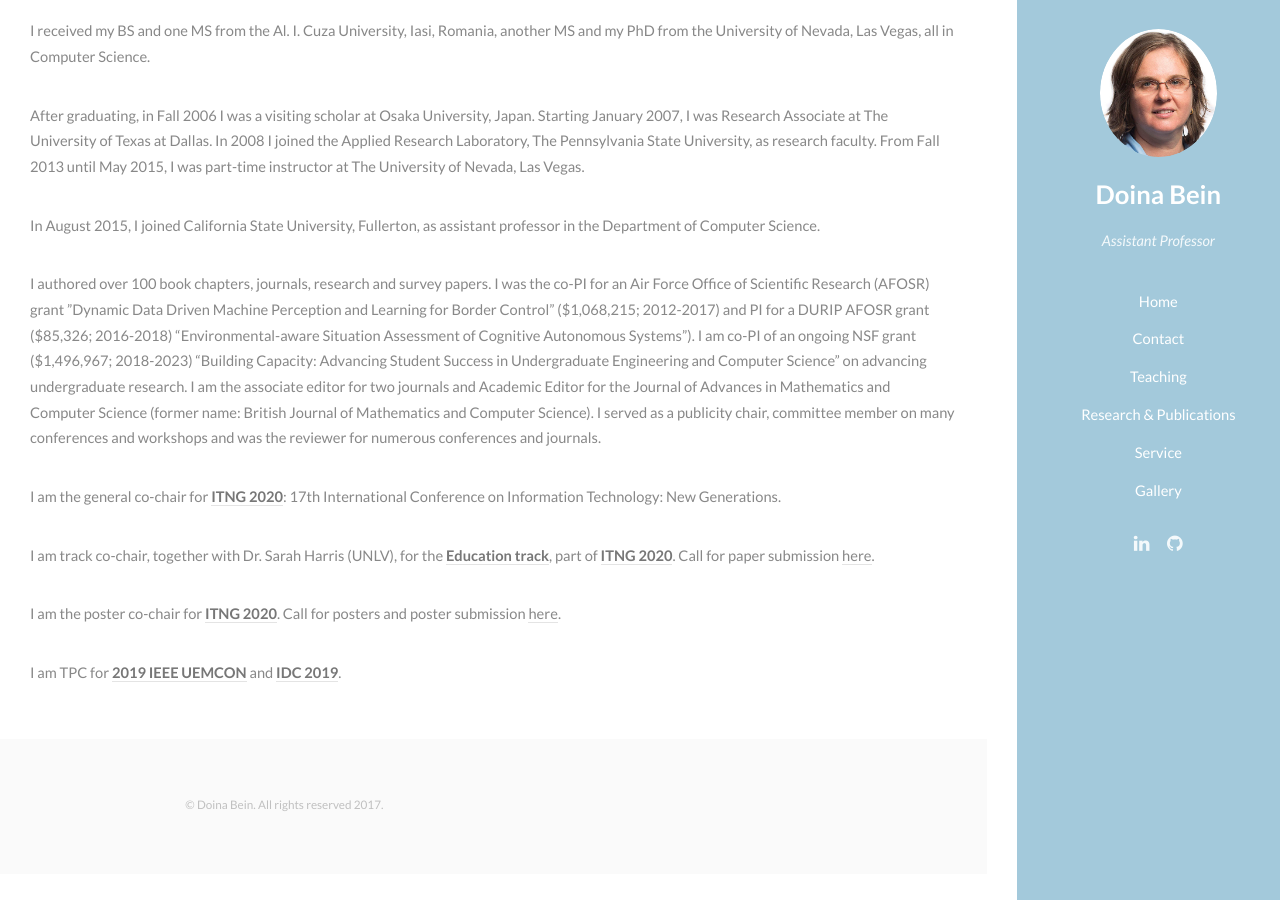
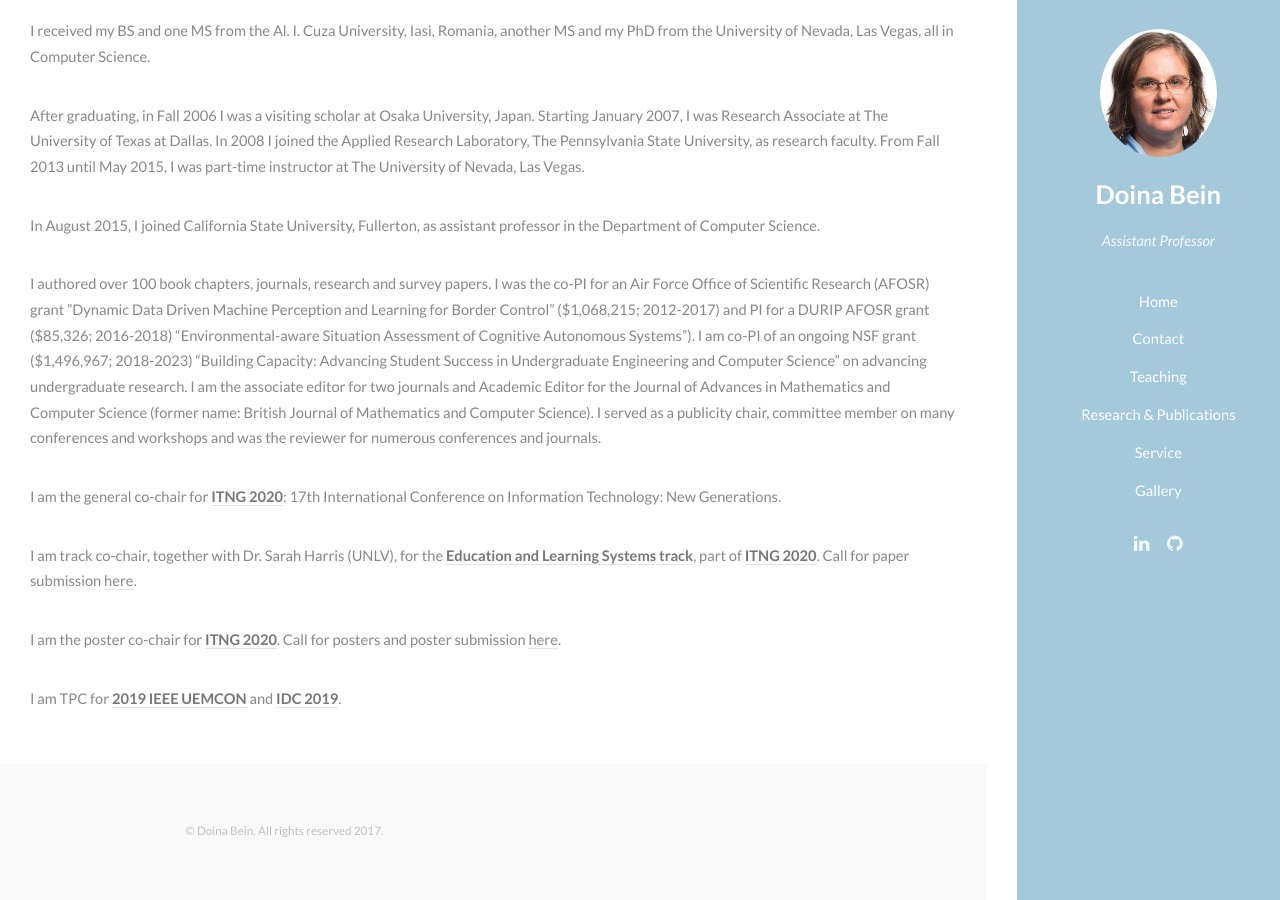
Before and after one commit to dbein/dbein.github.io, a Jekyll site: the page built from index.md, in a window 1280 px wide and 900 px high, scrolled down 765 px. Built offline with Jekyll 4.4.1, drawn with Linux system fonts in a browser that asks for light colours.

Commit message:
more changes

```diff
--- a/index.md
+++ b/index.md
@@ -28,7 +28,7 @@ I am the associate editor for two journals and Academic Editor for the Journal o
 I am the general co-chair for
 [__ITNG 2020__](http://www.itng.info/): 17th International Conference on Information Technology: New Generations.
 
-I am track co-chair, together with Dr. Sarah Harris (UNLV), for the [__Education track__]({{ site.baseurl }}educationITNG), part of [__ITNG 2020__](http://www.itng.info). Call for paper submission
+I am track co-chair, together with Dr. Sarah Harris (UNLV), for the [__Education and Learning Systems track__]({{ site.baseurl }}educationITNG), part of [__ITNG 2020__](http://www.itng.info). Call for paper submission
 <a href="{{ site.baseurl }}/educationITNG">here</a>.
 
 I am the poster co-chair for
```
Also changed, not shown: educationITNG.md (+1 -1 lines).
